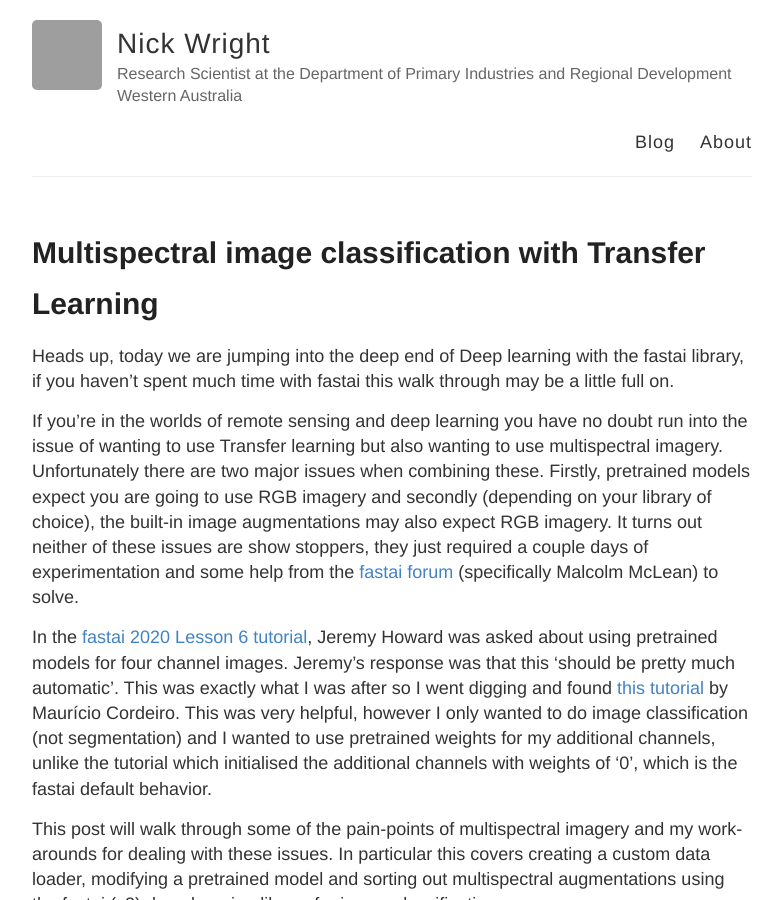
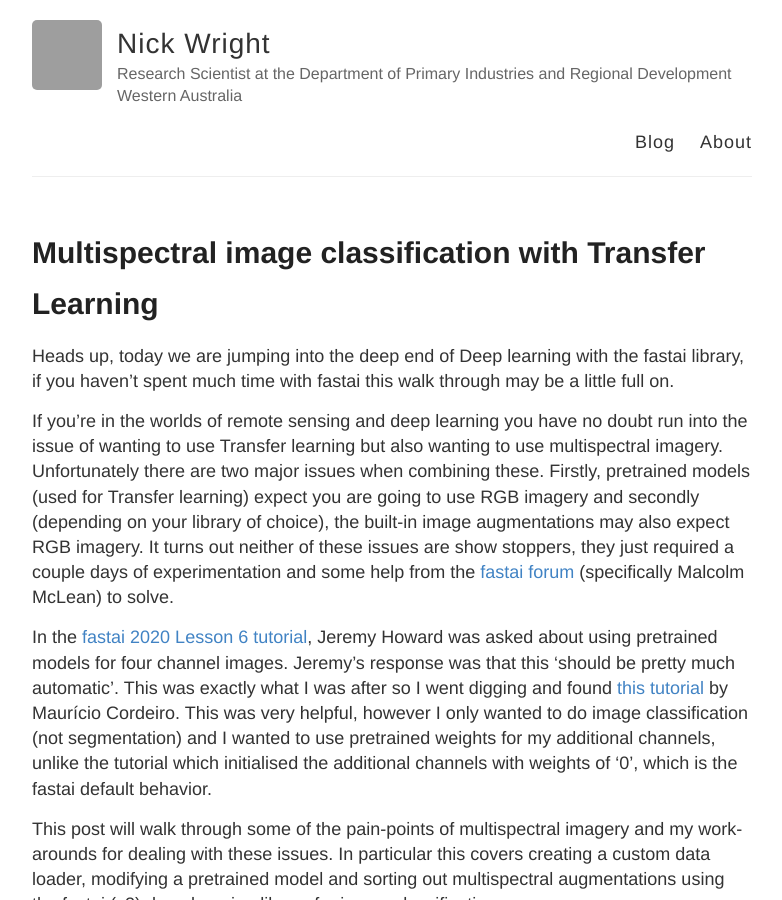
Before and after one commit to DPIRD-DMA/blog, a Jekyll site: the page built from docs/_posts/2021-01-29-Multispectral-image-classification-Transfer-Learning.md, in a window 1280 px wide and 900 px high. Shown: the whole window, without its empty margins (248-1030 px from the left). Built offline with Jekyll 4.4.1, drawn with Linux system fonts in a browser that asks for light colours; grey boxes are pictures that could not be loaded.

Commit message:
Spelling

```diff
--- a/docs/_posts/2021-01-29-Multispectral-image-classification-Transfer-Learning.md
+++ b/docs/_posts/2021-01-29-Multispectral-image-classification-Transfer-Learning.md
@@ -4,7 +4,7 @@
 ---
 Heads up, today we are jumping into the deep end of Deep learning with the fastai library, if you haven't spent much time with fastai this walk through may be a little full on.
 
-If you're in the worlds of remote sensing and deep learning you have no doubt run into the issue of wanting to use Transfer learning but also wanting to use multispectral imagery. Unfortunately there are two major issues when combining these. Firstly, pretrained models expect you are going to use RGB imagery and secondly (depending on your library of choice), the built-in image augmentations may also expect RGB imagery. It turns out neither of these issues are show stoppers, they just required a couple days of experimentation and some help from the <a href="https://forums.fast.ai/">fastai forum</a> (specifically Malcolm McLean) to solve.
+If you're in the worlds of remote sensing and deep learning you have no doubt run into the issue of wanting to use Transfer learning but also wanting to use multispectral imagery. Unfortunately there are two major issues when combining these. Firstly, pretrained models (used for Transfer learning) expect you are going to use RGB imagery and secondly (depending on your library of choice), the built-in image augmentations may also expect RGB imagery. It turns out neither of these issues are show stoppers, they just required a couple days of experimentation and some help from the <a href="https://forums.fast.ai/">fastai forum</a> (specifically Malcolm McLean) to solve.
 
 In the <a href="https://youtu.be/cX30jxMNBUw?t=5065">fastai 2020 Lesson 6 tutorial</a>, Jeremy Howard was asked about using pretrained models for four channel images. Jeremy’s response was that this ‘should be pretty much automatic’. This was exactly what I was after so I went digging and found <a href="https://towardsdatascience.com/how-to-implement-augmentations-for-multispectral-satellite-images-segmentation-using-fastai-v2-and-ea3965736d1">this tutorial</a> by Maurício Cordeiro. This was very helpful, however I only wanted to do image classification (not segmentation) and I wanted to use pretrained weights for my additional channels, unlike the tutorial which initialised the additional channels with weights of ‘0’, which is the fastai default behavior.
 
```
